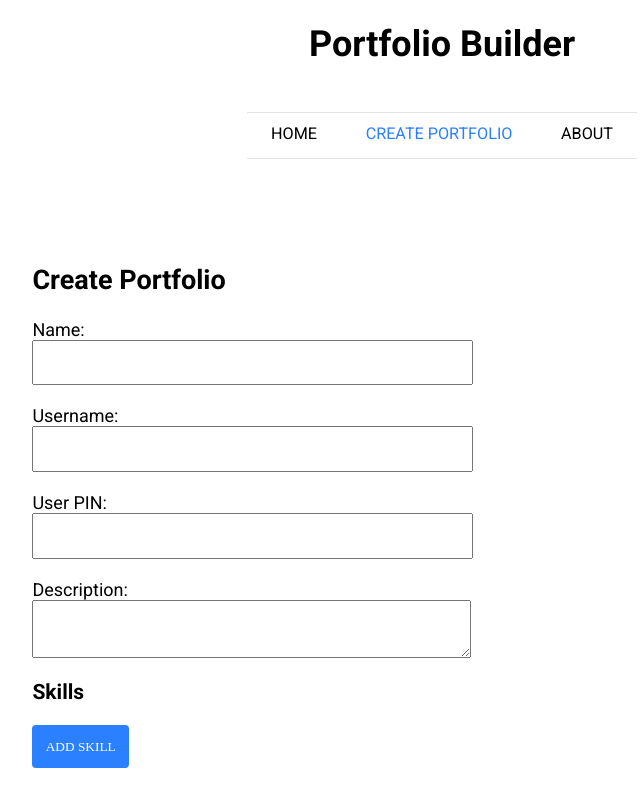
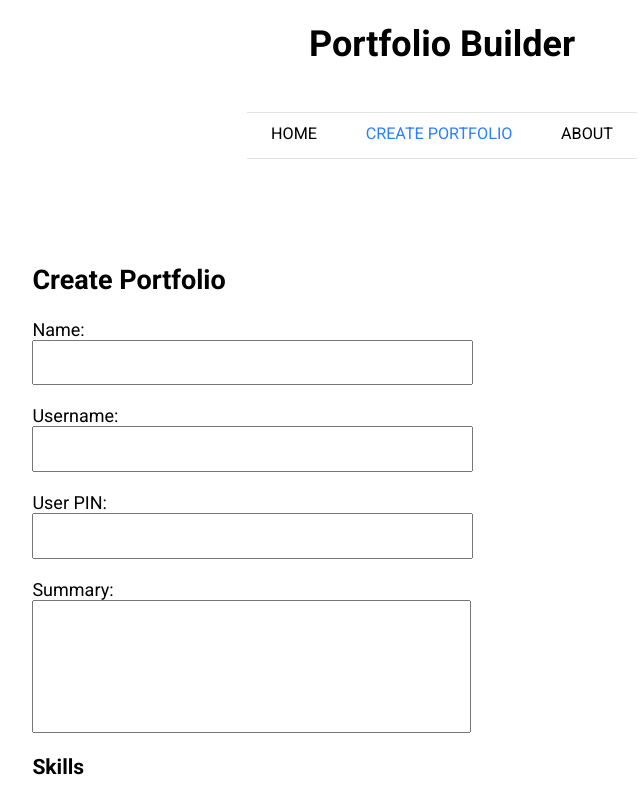
Before and after one commit to apoorvamadipadaga/portfolio-builder, an Angular app in the folder pb-frontend/: page /create-portfolio in a window 1280 px wide. Shown: the top 798 px of the page, without its empty margins (198-838 px from the left). Built offline with nearby package versions, Linux system fonts and the light colour scheme.

Commit message:
Validations

```diff
--- a/pb-frontend/src/app/about/about.component.html
+++ b/pb-frontend/src/app/about/about.component.html
@@ -1,5 +1,5 @@
 <div class="container">
-  How to create a free portfolio?
+  <h2>How to create a free portfolio?</h2>
   <ol type="1">
     <li>Choose a theme for your portfolio.</li>
     <li>Answer a few simple questions to get a site created for you with Portfolio Builder.</li>
--- a/pb-frontend/src/app/create-portfolio/create-portfolio.component.html
+++ b/pb-frontend/src/app/create-portfolio/create-portfolio.component.html
@@ -26,14 +26,15 @@
       <input type="text" formControlName="pin">
       <div *ngIf="submitted && portfolioForm.controls.pin.errors" class="error">
         <div *ngIf="portfolioForm.controls.pin.errors.required">User PIN is required</div>
+        <div *ngIf="portfolioForm.controls.pin.errors.pattern">User PIN should consist of only 4 numbers</div>
       </div>
     </label>
 
     <label>
-      Description:
-      <textarea formControlName="description"></textarea>
+      Summary:
+      <textarea formControlName="description" rows="7"></textarea>
       <div *ngIf="submitted && portfolioForm.controls.description.errors" class="error">
-        <div *ngIf="portfolioForm.controls.description.errors.required">Description is required</div>
+        <div *ngIf="portfolioForm.controls.description.errors.required">Summary is required</div>
       </div>
     </label>
 
@@ -73,11 +74,11 @@
             Title:
             <input type="text" formControlName="title">
             Description:
-            <textarea formControlName="description"></textarea>
+            <textarea formControlName="description" rows="7"></textarea>
             Start Date:
-            <input type="text" formControlName="startDate">
+            <input type="date" formControlName="startDate">
             End Date:
-            <input type="text" formControlName="endDate">
+            <input type="date" formControlName="endDate">
           </div>
           <hr>
         </label>
--- a/pb-frontend/src/app/create-portfolio/create-portfolio.component.scss
+++ b/pb-frontend/src/app/create-portfolio/create-portfolio.component.scss
@@ -18,6 +18,10 @@ label {
     }
 }
 
+textarea {
+    resize: none;
+}
+
 .cta {
     background: rgb(43, 128, 255);
     border: none;
@@ -27,17 +31,4 @@ label {
     border-radius: 4px;
     padding: 1em;
     cursor: pointer;
-    font-family: 'Montserrat';
 }
-
-.results {
-    margin-top: 50px;
-
-    strong {
-        display: block;
-    }
-    span {
-        margin-bottom: 20px;
-        display: block;
-    }
-}
--- a/pb-frontend/src/app/create-portfolio/create-portfolio.component.ts
+++ b/pb-frontend/src/app/create-portfolio/create-portfolio.component.ts
@@ -22,7 +22,7 @@ export class CreatePortfolioComponent implements OnInit {
     this.portfolioForm = this.formBuilder.group({
       name: ['', Validators.required],
       uname: ['', Validators.required],
-      pin: ['', Validators.required],
+      pin: ['', [Validators.required, Validators.pattern('[0-9]{4}')]],
       description: ['', Validators.required],
       skills: this.formBuilder.array([
       ]),
@@ -89,7 +89,6 @@ export class CreatePortfolioComponent implements OnInit {
 
     console.log(portfolio);
 
-    try {
     this.data.createPortfolio(portfolio).subscribe(data => {
       if (data != null) {
         var p = new Portfolio().deserialize(data);
@@ -108,7 +107,7 @@ export class CreatePortfolioComponent implements OnInit {
         //Backend returns unsuccessful response codes such as 404, 500 etc.
         console.log('Backend returned status code: ', err.status);
         console.log('Response body:', err.error);
-          if(err.message.includes("ConstraintViolationException")) {
+        if (err.message.includes("ConstraintViolationException")) {
           this.message = 'Username already exists';
         }
         else {
@@ -116,10 +115,5 @@ export class CreatePortfolioComponent implements OnInit {
         }
       }
     });
-
-    } catch (error) {
-      this.success = false;
-      this.message = error.toString();
   }
 }
-}
```
Lines whose indentation alone changed are shown as unchanged.
